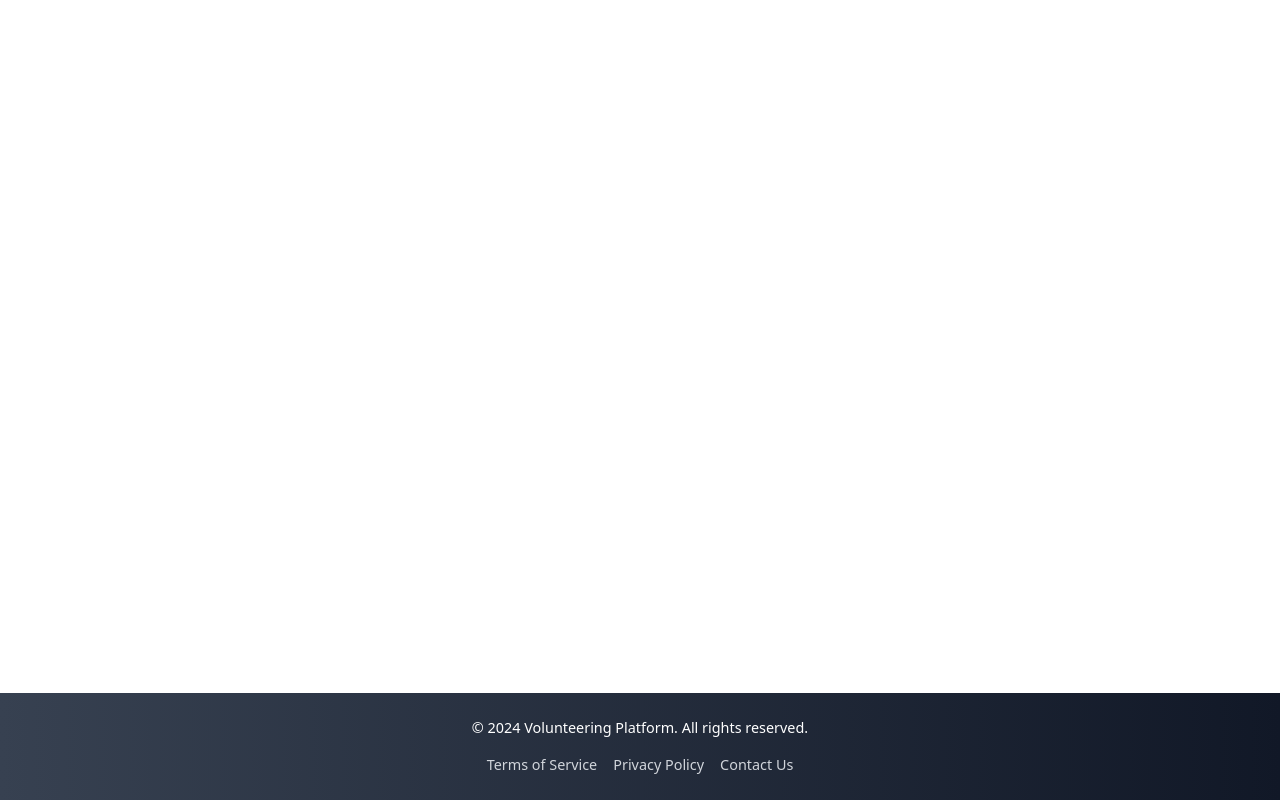
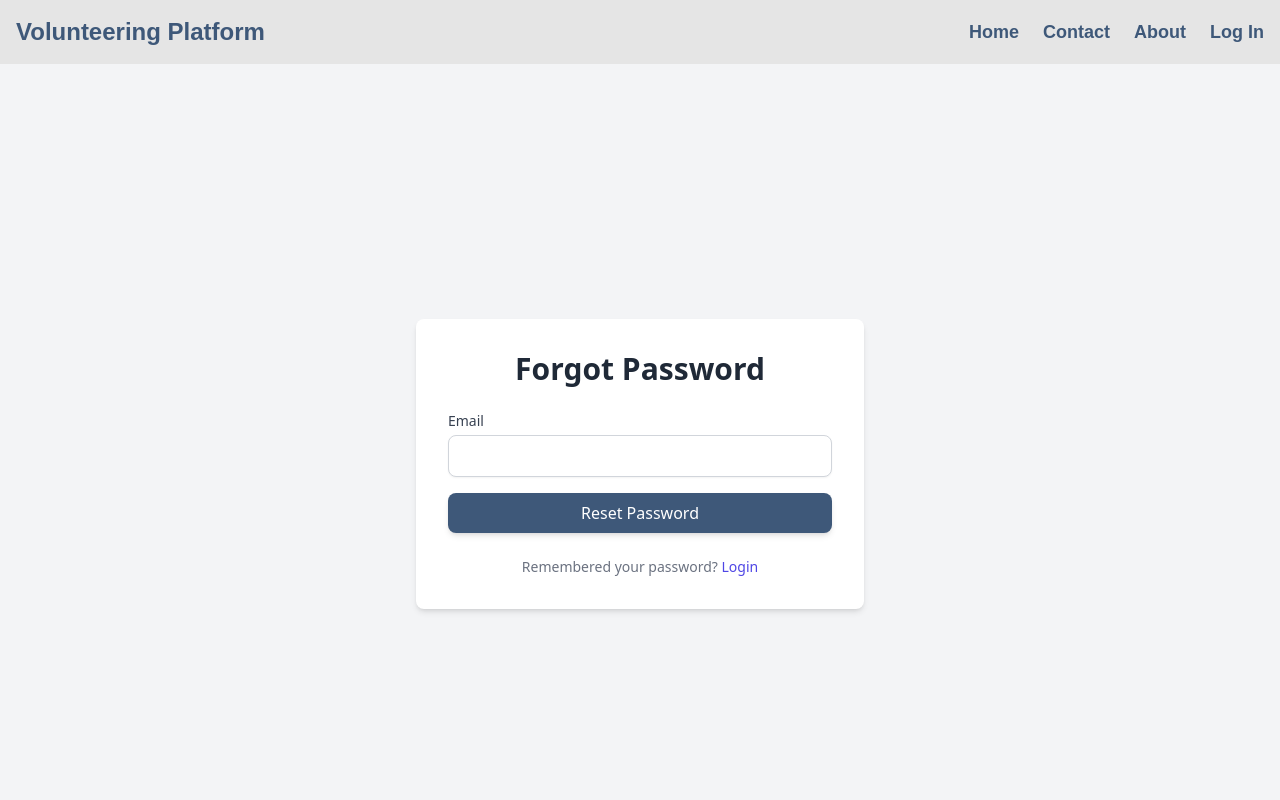
Before and after one commit to Akram-Adam/Volunteering-platform, a Vue app in the folder Template-vue/: page /forgot-password in a window 1280 px wide. Shown: the top 800 px of the page. Built offline with nearby package versions, Linux system fonts and the light colour scheme.

Commit message:
add sweetalert2

```diff
--- a/Template-vue/package.json
+++ b/Template-vue/package.json
@@ -21,6 +21,7 @@
     "@fortawesome/vue-fontawesome": "^3.0.8",
     "axios": "^1.7.9",
     "pinia": "^2.3.0",
+    "sweetalert2": "^11.15.10",
     "vue": "^3.5.13",
     "vue-router": "^4.5.0"
   },
--- a/Template-vue/src/router/index.js
+++ b/Template-vue/src/router/index.js
@@ -4,6 +4,7 @@ import HomeView from '../views/MainViews/Landingpage.vue'
 import Landingpage from '../views/MainViews/Landingpage.vue'
 import SignUp from '@/views/MainViews/SignUp.vue'
 import LogIn from '../views/MainViews/LogIn.vue'
+import ForgotPassword from '../views/MainViews/forgot-password.vue';
 import MainPage from '../views/MainViews/MainPage.vue'
 import AboutUs from '@/views/MainViews/AboutUs.vue'
 import ContactUs from '@/views/MainViews/ContactUs.vue'
@@ -43,7 +44,13 @@ const router = createRouter({
     },
     {
       path: "/login",
-      component: LogIn
+      name: "LogIn",
+      component: LogIn,
+    },
+    {
+      path: "/forgot-password",
+      name: "ForgotPassword",
+      component: ForgotPassword,
     },
     {
       path: "/main-page",
--- a/Template-vue/src/views/MainViews/LogIn.vue
+++ b/Template-vue/src/views/MainViews/LogIn.vue
@@ -56,13 +56,14 @@
 
 <script>
 import PageHeader from '@/components/GeneralComponents/PageHeader.vue'; // Import the landing page header
+import Swal from 'sweetalert2'; // Import SweetAlert2
 import { ref } from "vue";
 import { useRouter } from "vue-router";
 
 export default {
   name: "LogIn",
   components: {
-  PageHeader, // Register the Footer component
+    PageHeader, // Register the PageHeader component
   },
   setup() {
     const router = useRouter();
@@ -88,8 +89,19 @@ export default {
         return;
       }
 
+      // Show success animation
+      Swal.fire({
+        icon: 'success',
+        title: 'Login Successful!',
+        text: 'You are now logged in.',
+        timer: 2000, // This will automatically close the popup after 2 seconds
+        showConfirmButton: false, // No need for confirm button
+      });
+
       // Redirect to the Main component
-      router.push("/main-page");
+      setTimeout(() => {
+        router.push("/main-page");
+      }, 2000); // Delay the redirect until the SweetAlert closes
     };
 
     return { email, password, errorMessage, handleLogin };
--- a/Template-vue/src/views/MainViews/SignUp.vue
+++ b/Template-vue/src/views/MainViews/SignUp.vue
@@ -58,6 +58,16 @@
             required
           />
         </div>
+        <div class="mb-4">
+          <label for="confirmPassword" class="block text-sm font-medium text-gray-700">Confirm Password</label>
+          <input
+            v-model="confirmPassword"
+            type="password"
+            id="confirmPassword"
+            class="mt-1 block w-full px-4 py-2 border border-gray-300 rounded-lg shadow-sm focus:ring-indigo-500 focus:border-indigo-500"
+            required
+          />
+        </div>
         <button
           type="submit"
           class="w-full bg-[#3E5879] text-white py-2 px-4 rounded-lg shadow-md hover:bg-indigo-700 transition"
@@ -76,24 +86,35 @@
 </template>
 
 <script>
-import PageHeader from '@/components/GeneralComponents/PageHeader.vue'; // Import the landing page header
+import PageHeader from '@/components/GeneralComponents/PageHeader.vue';
 import { ref } from "vue";
 import { useRouter } from "vue-router";
+import Swal from "sweetalert2";
 
 export default {
   name: "SignUp",
   components: {
-    PageHeader, // Register the Footer component
+    PageHeader,
   },
   setup() {
     const router = useRouter();
     const name = ref("");
     const email = ref("");
     const phone = ref("");
-    const gender = ref(""); // Add gender field
+    const gender = ref("");
     const password = ref("");
+    const confirmPassword = ref("");
 
     const handleSignUp = () => {
+      if (password.value !== confirmPassword.value) {
+        Swal.fire({
+          icon: "error",
+          title: "Passwords Don't Match!",
+          text: "Please ensure both passwords are identical.",
+        });
+        return;
+      }
+
       // Mock storing user details in a backend or database
       localStorage.setItem(
         "user",
@@ -101,15 +122,22 @@ export default {
           name: name.value,
           email: email.value,
           phone: phone.value,
-          gender: gender.value, // Store gender
+          gender: gender.value,
           password: password.value,
         })
       );
-      alert("Sign-up successful! Please log in.");
-      router.push("/login");
+
+      Swal.fire({
+        icon: "success",
+        title: "Sign-up Successful!",
+        text: "You can now log in with your account.",
+        confirmButtonColor: "#3E5879",
+      }).then(() => {
+        router.push("/login");
+      });
     };
 
-    return { name, email, phone, gender, password, handleSignUp };
+    return { name, email, phone, gender, password, confirmPassword, handleSignUp };
   },
 };
 </script>
--- /dev/null
+++ b/Template-vue/src/views/MainViews/forgot-password.vue
@@ -0,0 +1,96 @@
+<template>
+    <PageHeader />
+    <div class="min-h-screen flex items-center justify-center bg-gray-100">
+      <div class="max-w-md w-full bg-white p-8 rounded-lg shadow-md">
+        <h2 class="text-3xl font-bold text-center text-gray-800 mb-6">Forgot Password</h2>
+        <form @submit.prevent="handleResetPassword">
+          <!-- Email -->
+          <div class="mb-4">
+            <label for="email" class="block text-sm font-medium text-gray-700">Email</label>
+            <input
+              v-model="email"
+              type="email"
+              id="email"
+              class="mt-1 block w-full px-4 py-2 border border-gray-300 rounded-lg shadow-sm focus:ring-indigo-500 focus:border-indigo-500"
+              required
+            />
+          </div>
+
+          <!-- Error Message -->
+          <p v-if="errorMessage" class="text-red-500 text-sm mb-4">{{ errorMessage }}</p>
+
+          <!-- Submit Button -->
+          <button
+            type="submit"
+            class="w-full bg-[#3E5879] text-white py-2 px-4 rounded-lg shadow-md hover:bg-indigo-700 transition"
+          >
+            Reset Password
+          </button>
+        </form>
+
+        <!-- Login Link -->
+        <div class="mt-6 text-center">
+          <p class="text-sm text-gray-500">
+            Remembered your password?
+            <router-link to="/login" class="text-indigo-600 hover:underline">Login</router-link>
+          </p>
+        </div>
+      </div>
+    </div>
+  </template>
+
+  <script>
+  import PageHeader from '@/components/GeneralComponents/PageHeader.vue'; // Import the landing page header
+  import Swal from 'sweetalert2'; // Import SweetAlert2
+  import { ref } from "vue";
+  import { useRouter } from "vue-router";
+
+  export default {
+    name: "ForgotPassword",
+    components: {
+      PageHeader, // Register the PageHeader component
+    },
+    setup() {
+      const router = useRouter();
+      const email = ref("");
+      const errorMessage = ref("");
+
+      const handleResetPassword = () => {
+        // Check if the email exists in the localStorage or user data
+        const user = JSON.parse(localStorage.getItem("user"));
+        if (!user) {
+          errorMessage.value = "No user found. Please sign up.";
+          return;
+        }
+
+        // Validate email
+        if (user.email !== email.value) {
+          errorMessage.value = "Email not found.";
+          return;
+        }
+
+        // Show success animation
+        Swal.fire({
+          icon: 'success',
+          title: 'Reset Link Sent!',
+          text: 'A password reset link has been sent to your email.',
+          timer: 2000, // This will automatically close the popup after 2 seconds
+          showConfirmButton: false, // No need for confirm button
+        });
+
+        // Redirect to login page after the success animation
+        setTimeout(() => {
+          router.push("/login");
+        }, 2000); // Delay the redirect until the SweetAlert closes
+      };
+
+      return { email, errorMessage, handleResetPassword };
+    },
+  };
+  </script>
+
+  <style scoped>
+  .material-icons {
+    font-size: 20px;
+  }
+  </style>
```
Also changed, not shown: 1 other file (tests, documents, lock files or other folders).
